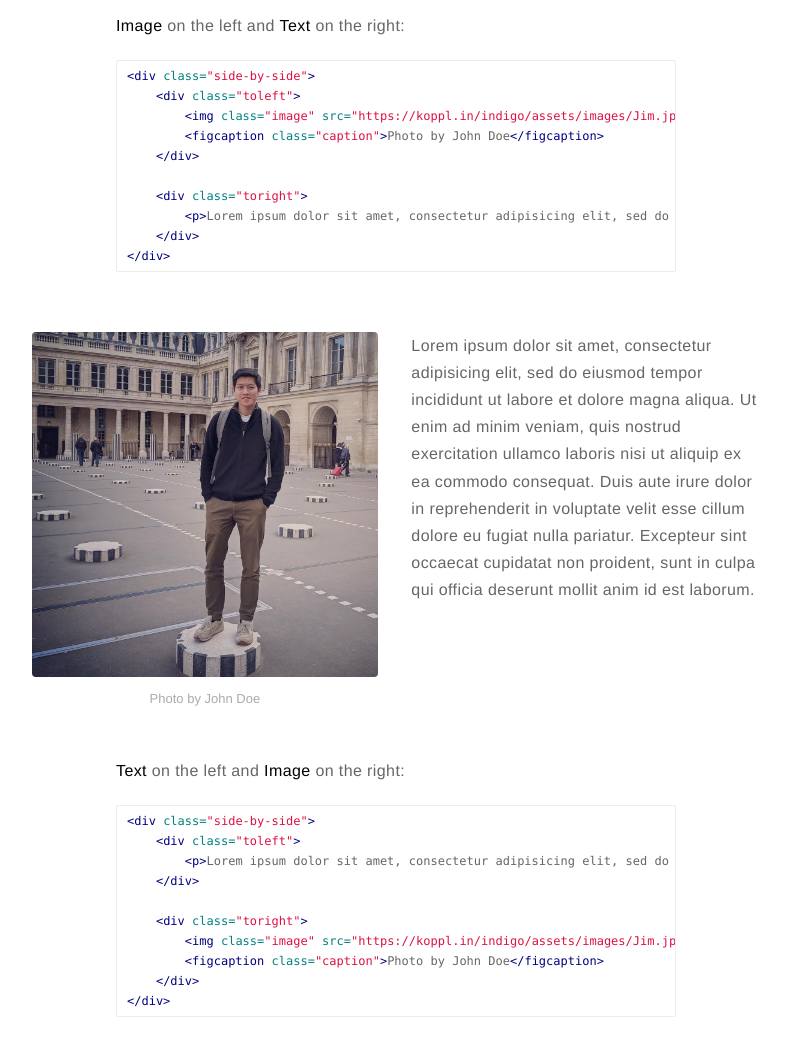
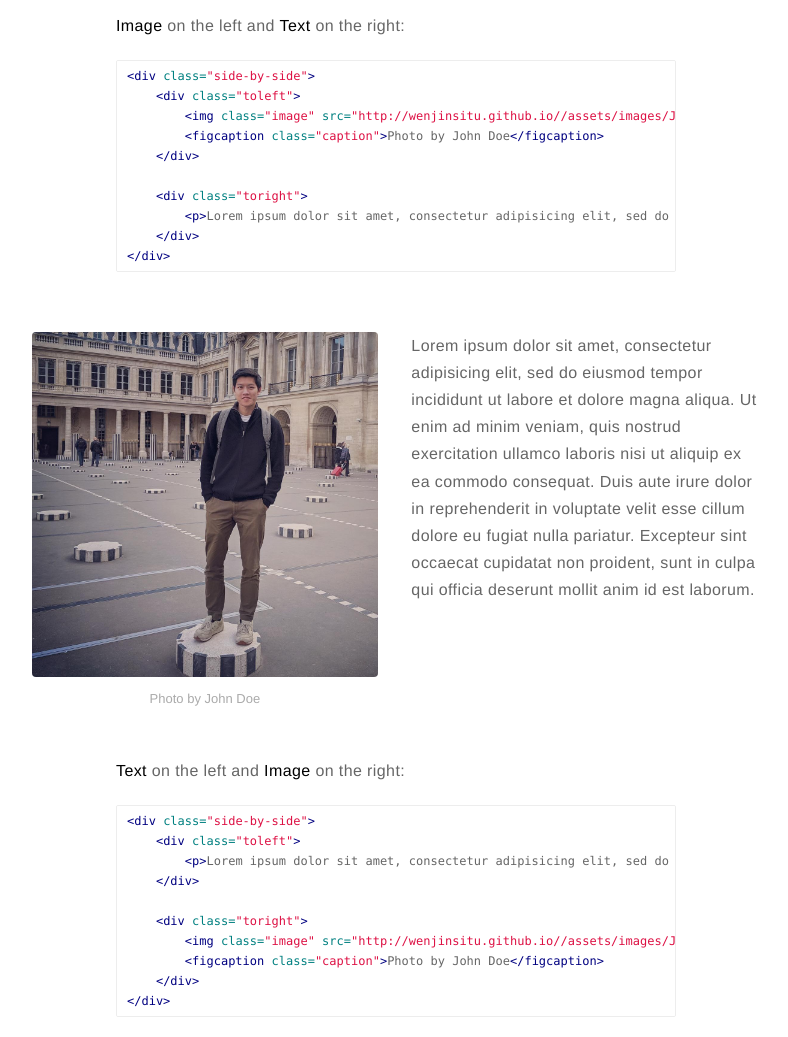
Before and after one commit to jsitu777/wenjinsitu.github.io, a Jekyll site: the page built from _posts/2015-02-24-markdown-extra-components.markdown, in a window 1280 px wide and 1400 px high, scrolled down 1068 px. Shown: the part 151-1188 px from the top of the window, without its empty margins (244-1032 px from the left). Built offline with Jekyll 4.4.1, drawn with Linux system fonts in a browser that asks for light colours; comment, search, counter and statistics services are not loaded; some of the changed lines change nothing that is shown.

Commit message:
change url

```diff
--- a/_config.yml
+++ b/_config.yml
@@ -16,8 +16,8 @@ resume: true
 resume-external: true
 resume-url: https://google.com/?q=my+resume
 
-url: https://koppl.in/indigo
-# your url: http://USERNAME.github.io
+url: http://wenjinsitu.github.io/
+
 
 permalink: /:title/
 
```
